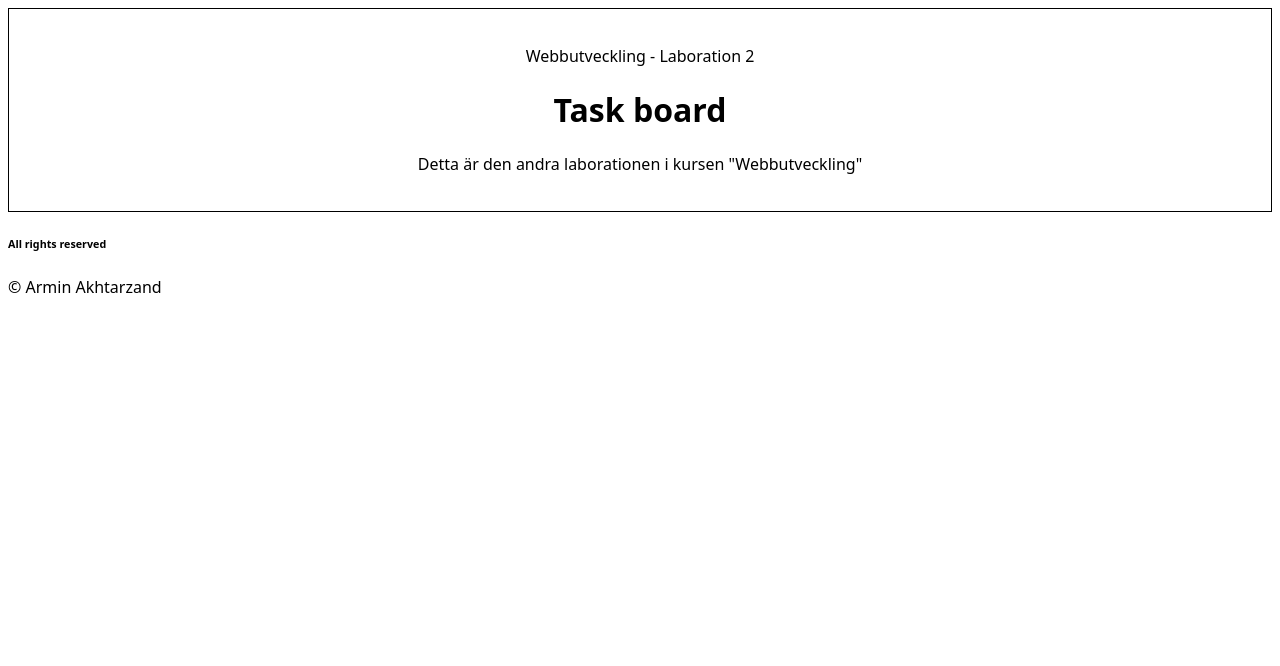
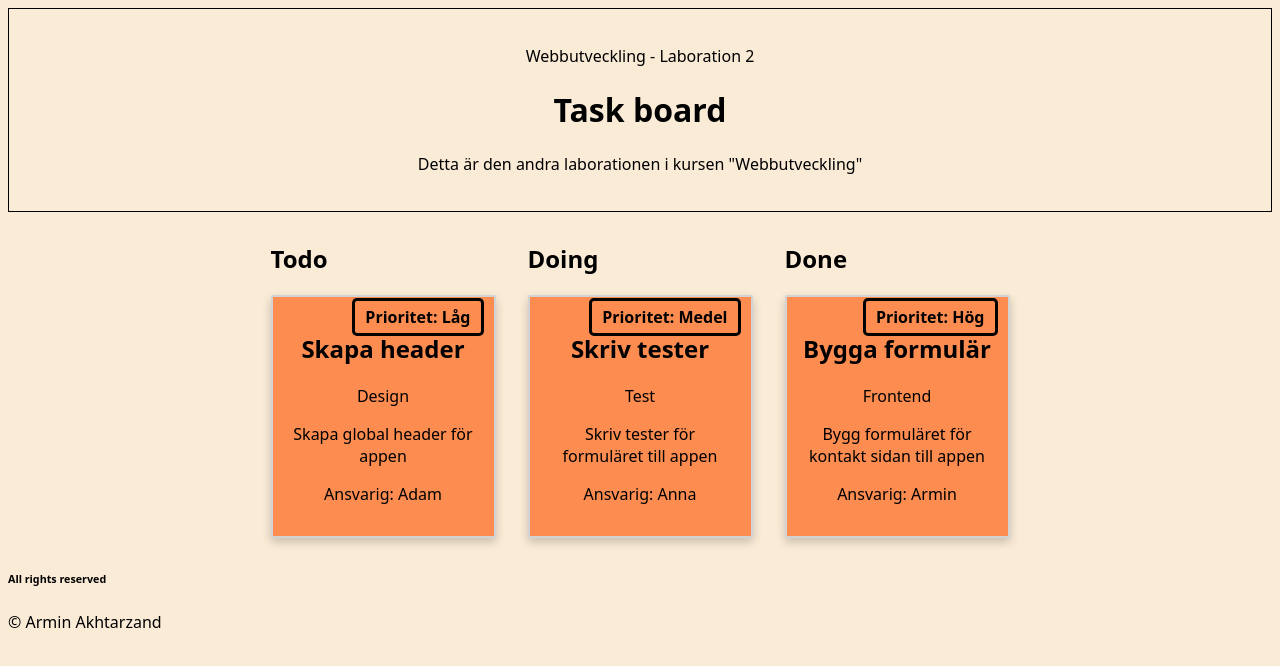
Before and after one commit to armin-akhtarzand/task-board-lab2, a React (Vite) app: page / in a window 1280 px wide. Shown: the top 666 px of the page. Built offline with nearby package versions, Linux system fonts and the light colour scheme.

Commit message:
add children for column, add simple css, refactor app

```diff
--- a/src/App.tsx
+++ b/src/App.tsx
@@ -1,4 +1,4 @@
-
+import Column from "./components/Column";
 import Footer from "./components/Footer";
 import Header from "./components/Header";
 import TaskCard from "./components/TaskCard";
@@ -8,8 +8,38 @@ const App = () => {
     <body>
       <Header></Header>
       <main>
-
-
+        <div className="taskcard-container">
+          <Column title="Todo">
+            <TaskCard
+              priority="Låg"
+              category="Design"
+              assignee="Adam"
+              description="Skapa global header för appen"
+              id={2}
+              title="Skapa header"
+            ></TaskCard>
+          </Column>
+          <Column title="Doing">
+            <TaskCard
+              priority="Medel"
+              category="Test"
+              assignee="Anna"
+              description="Skriv tester för formuläret till appen"
+              id={3}
+              title="Skriv tester"
+            ></TaskCard>
+          </Column>
+          <Column title="Done">
+            <TaskCard
+              priority="Hög"
+              category="Frontend"
+              assignee="Armin"
+              description="Bygg formuläret för kontakt sidan till appen"
+              id={1}
+              title="Bygga formulär"
+            ></TaskCard>
+          </Column>
+        </div>
       </main>
       <Footer></Footer>
     </body>
@@ -17,7 +47,6 @@ const App = () => {
 };
 
 export default App;
-
 
 /*         <section className="taskcard-container">
           <TaskCard
--- a/src/components/Column.tsx
+++ b/src/components/Column.tsx
@@ -1,12 +1,18 @@
+import type {ReactNode} from "react";
+
 type ColumnProps = {
-    title: string;
-}
+  title: string;
+  children: ReactNode;
 
-const Column = ({title}: ColumnProps) =>{
+};
+
+const Column = ({ title, children }: ColumnProps) => {
+  return (
     <section>
         <h1>{title}</h1>
+        {children}
     </section>
-
-}
+  );
+};
 
 export default Column;
--- a/src/index.css
+++ b/src/index.css
@@ -5,7 +5,14 @@ html {
 * {
   box-sizing: border-box;
 }
-
+body{
+  background-color: antiquewhite;
+}
+.header {
+  text-align: center;
+  padding: 20px;
+  border: 1px solid black;
+}
 .taskcard-container {
   display: flex;
   justify-content: center;
@@ -24,12 +31,6 @@ html {
   max-width: 100%;
   position: relative;
 }
-
-.header {
-  text-align: center;
-  padding: 20px;
-  border: 1px solid black;
-}
 .priority {
   position: absolute;
   top: -15px;
```
